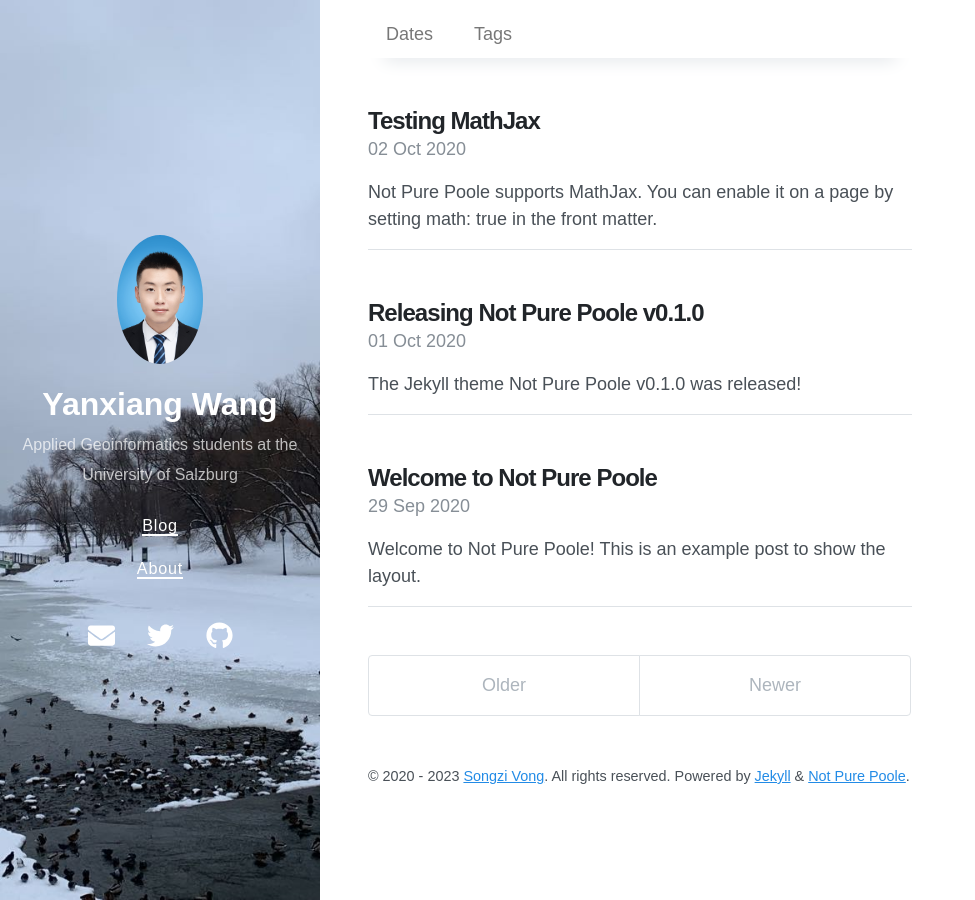
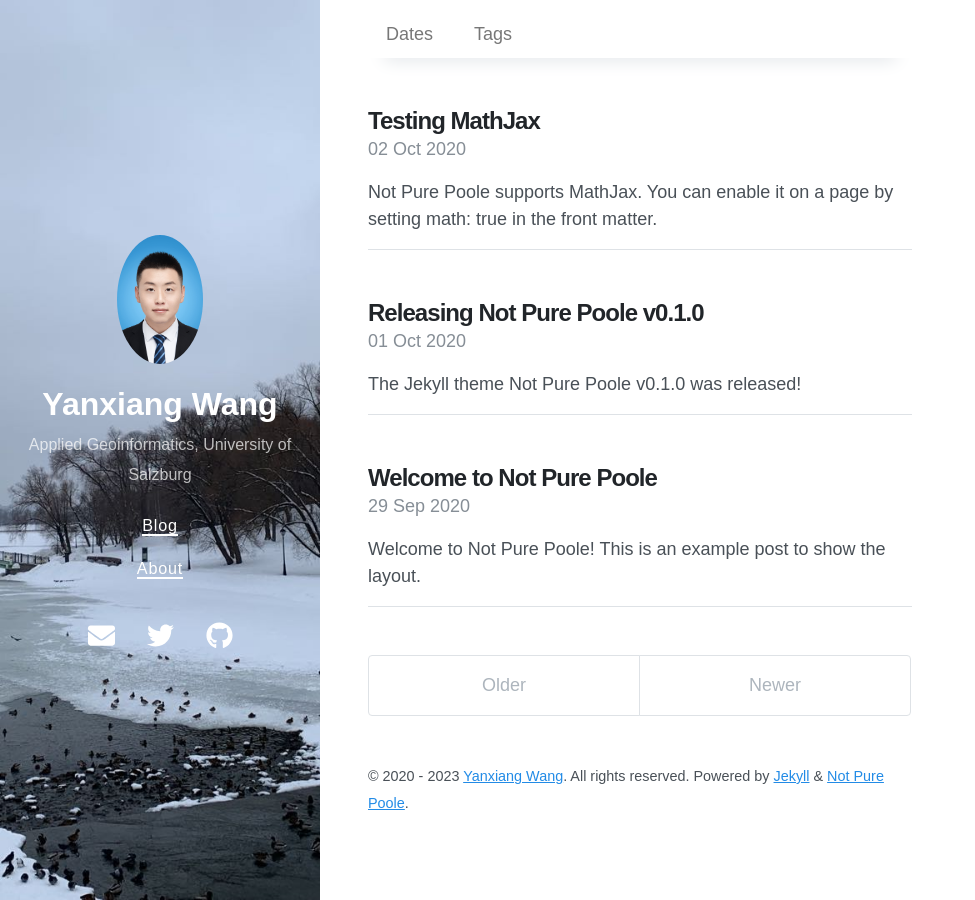
Before and after one commit to anganiang/anganiang.github.io, a Jekyll site: the page built from index.html, in a window 1280 px wide. Shown: the whole page, without its empty margins (0-975 px from the left). Built offline with Jekyll 4.4.1, drawn with Linux system fonts in a browser that asks for light colours; nearby versions of some CDN libraries; the list of posts is cut into pages by our own code.

Commit message:
Update _config.yml

```diff
--- a/_config.yml
+++ b/_config.yml
@@ -1,6 +1,6 @@
 # Setup
 title: Yanxiang Wang
-description: Applied Geoinformatics students at the University of Salzburg
+description: Applied Geoinformatics, University of Salzburg
 url: https://anganiang.github.io/
 avatar: /pic.png
 paginate: 5
@@ -29,14 +29,14 @@
 
 # Optimize Jekyl SEO Tag
 twitter:
-  username: vszhub
+  username: Yanxiang Wang
   card: summary
 logo: logo.png
 social:
-  name: Songzi Vong
+  name: Yanxiang Wang
   links:
-    - https://twitter.com/vszhub
-    - https://github.com/vszhub
+    - https://twitter.com/
+    - https://github.com/anganiang
 google_site_verification: xxxxx
 lang: en
 
@@ -54,6 +54,6 @@
 
 # Specify the author for blog posts
 author:
-  name: Songzi Vong
-  url: https://github.com/vszhub/
-  email: vszhub@gmail.com
+  name: Yanxiang Wang
+  url: https://github.com/anganiang
+  email: yanxiang.wang@stud.sbg.ac.at
```
